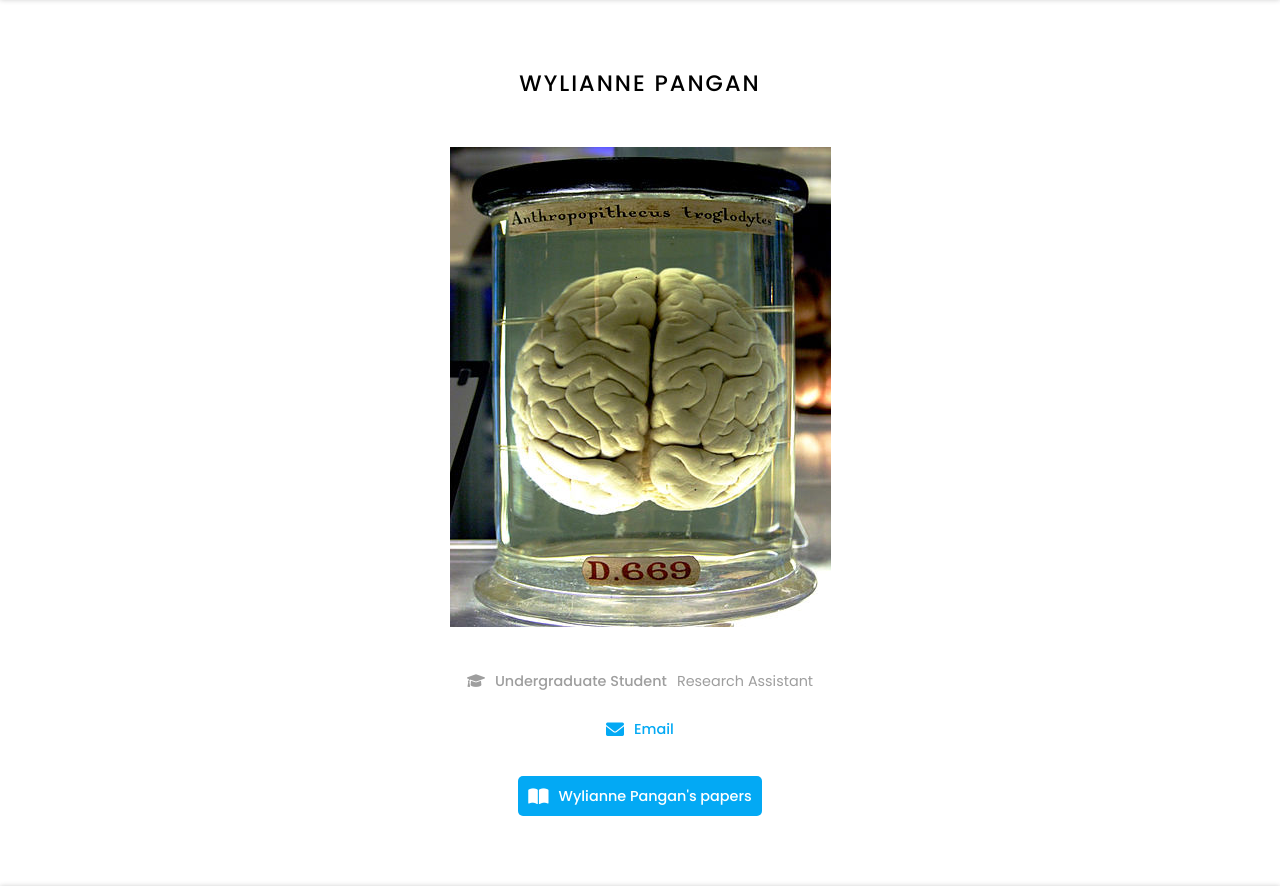
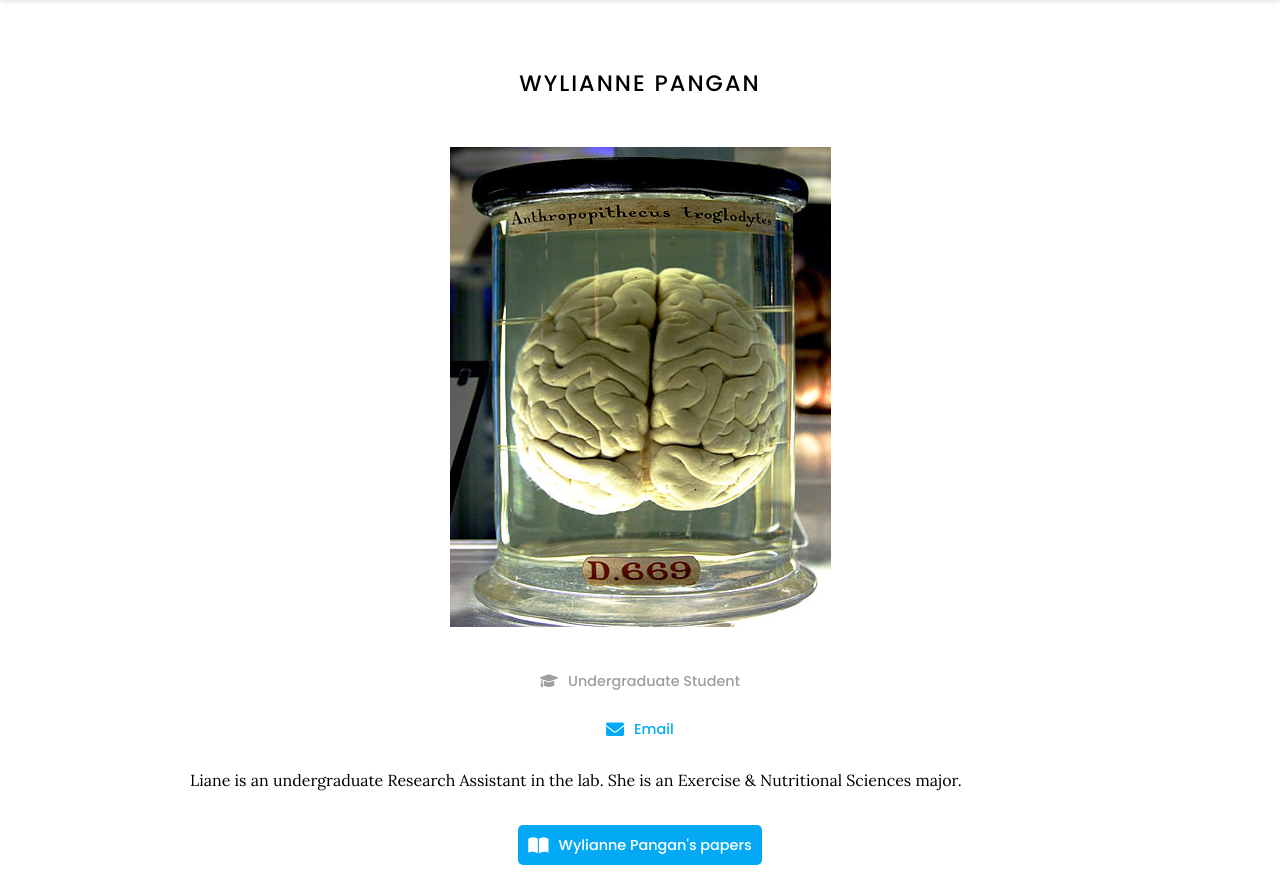
Before and after one commit to sensationinmotion/sensationinmotion.github.io, a Jekyll site: the page built from _members/wylianne-pangan.md, in a window 1280 px wide. Shown: the part 111-997 px from the top of the page. Built offline with Jekyll 4.4.1, drawn with Linux system fonts in a browser that asks for light colours; grey boxes are pictures that could not be loaded.

Commit message:
Update wylianne-pangan.md

```diff
--- a/_members/wylianne-pangan.md
+++ b/_members/wylianne-pangan.md
@@ -1,14 +1,13 @@
 ---
 name: Liane Pangan
 image: images/member.jpg
-description: Research Assistant
 role: undergrad
 links:
-
   email: wpangan@sdsu.edu
-
 aliases:
   - W Pangan
   - W. Pangan
   - Pangan
 ---
+
+Liane is an undergraduate Research Assistant in the lab. She is an Exercise & Nutritional Sciences major.
```
